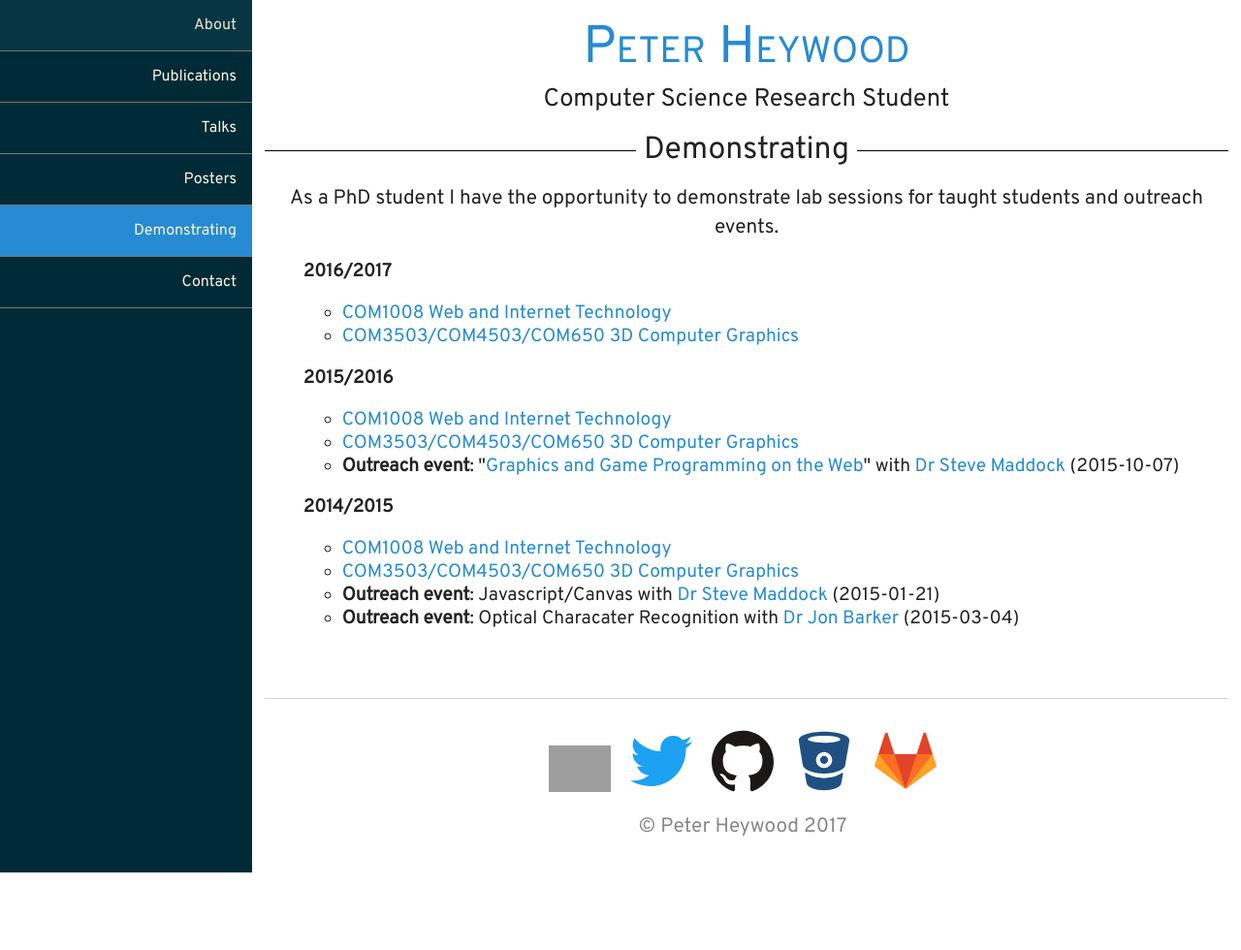
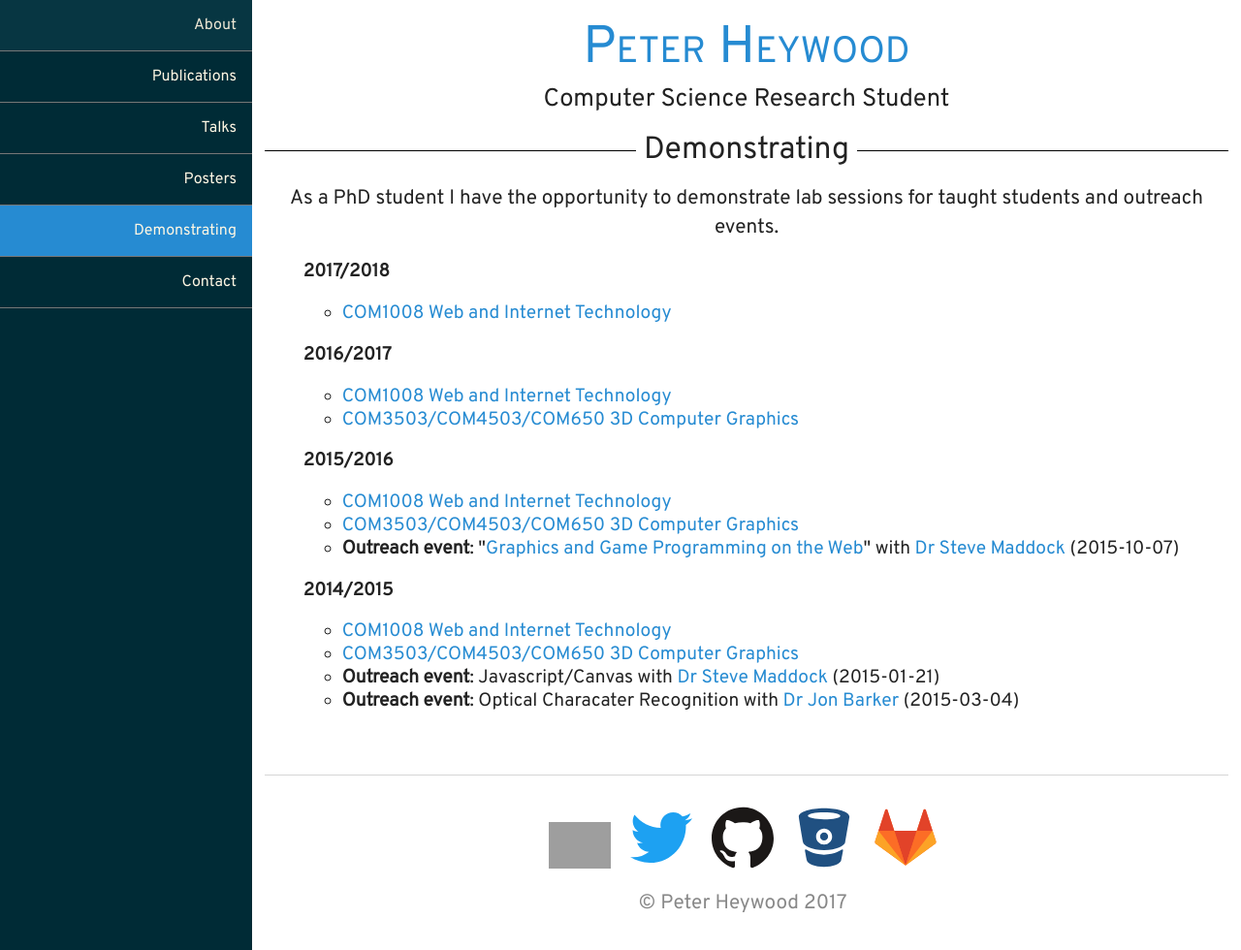
Before and after one commit to ptheywood/ptheywood.github.io, a Jekyll site: the page built from demonstrating/index.html, in a window 1280 px wide. Shown: the whole page at 97% size. Built offline with Jekyll 4.4.1, drawn with Linux system fonts in a browser that asks for light colours; nearby versions of some CDN libraries; some web fonts are replaced; before the commit the page ends 900 px from its top, so only the background shows below that; grey boxes are pictures that could not be loaded.

Commit message:
Update Demonstrating for 17/18

```diff
--- a/_data/demonstrating.yml
+++ b/_data/demonstrating.yml
@@ -1,3 +1,6 @@
+- year: 2017/2018
+  events:
+    - '<a href="http://staffwww.dcs.shef.ac.uk/people/S.Maddock/campus_only/com1008/">COM1008 Web and Internet Technology</a>'
 - year: 2016/2017
   events:
     - '<a href="http://staffwww.dcs.shef.ac.uk/people/S.Maddock/campus_only/com1008/">COM1008 Web and Internet Technology</a>'
```
